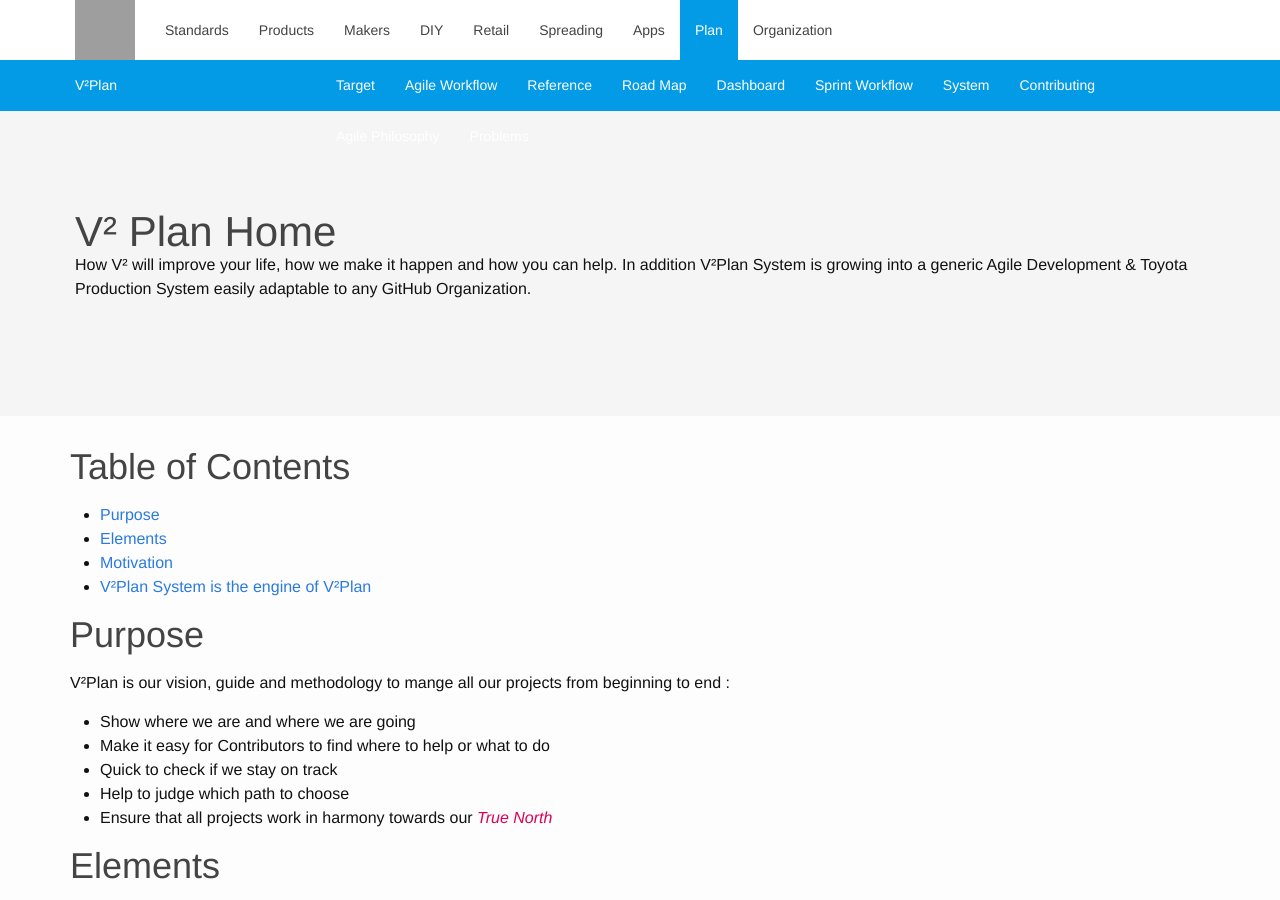
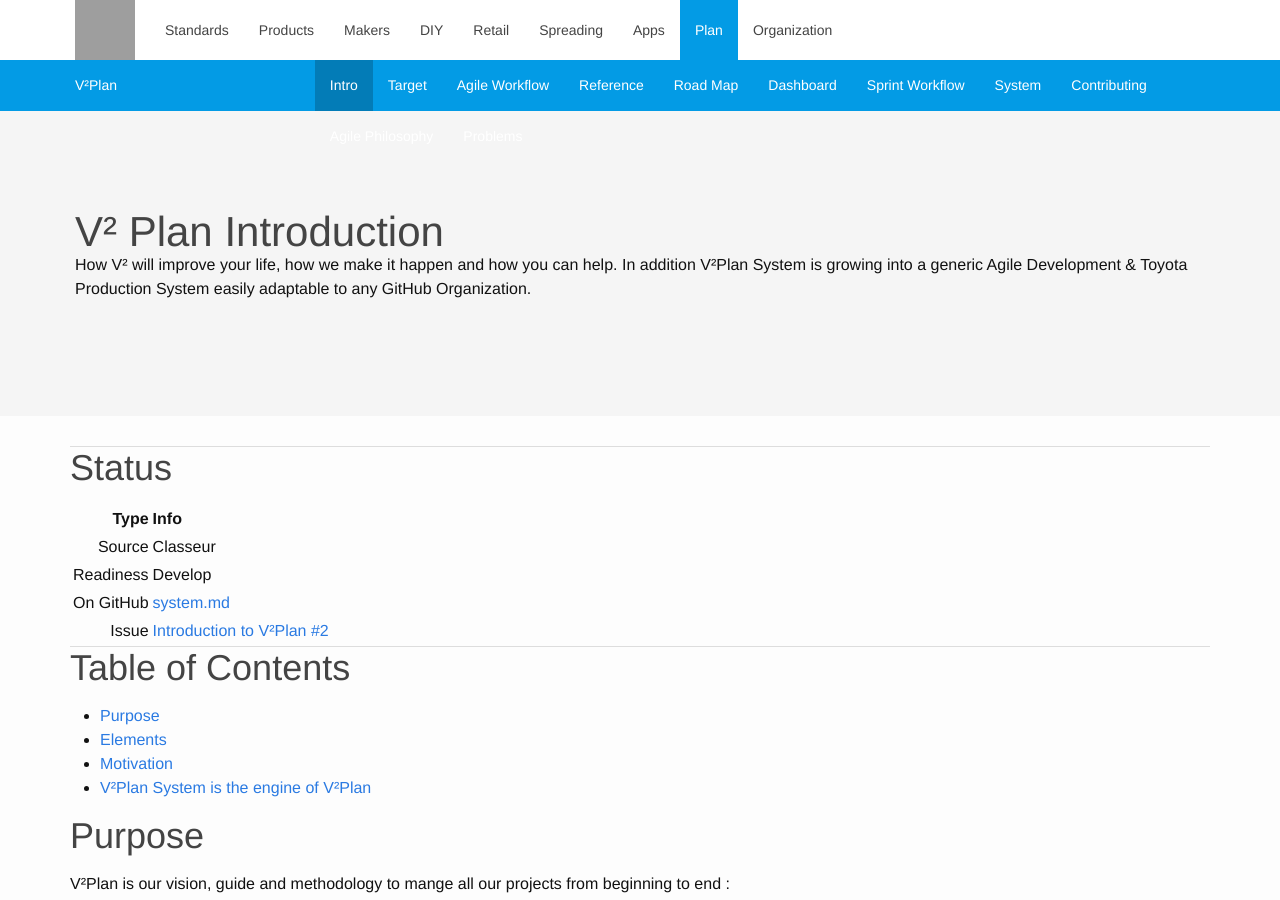
Before and after one commit to V-Squared/v2-Plan, a Jekyll site: the page built from index.md, in a window 1280 px wide and 900 px high. Built offline with Jekyll 4.4.1, drawn with Linux system fonts in a browser that asks for light colours; nearby versions of some CDN libraries; grey boxes are pictures that could not be loaded.

Commit message:
Add Status / Renamed from Home to Intro

```diff
--- a/index.md
+++ b/index.md
@@ -1,8 +1,26 @@
 ---
 layout: page
-title: V² Plan Home
+menu: Intro
+title: V² Plan Introduction
 description: How V² will improve your life, how we make it happen and how you can help. In addition V²Plan System is growing into a generic Agile Development & Toyota Production System easily adaptable to any GitHub Organization.
+breadcrumbs: Intro
+order: 1
 ---
+
+
+--------------------------
+
+# Status
+
+| Type  | Info |
+|------:|:-----|
+| Source | Classeur |
+| Readiness | Develop |
+| On GitHub | [system.md](https://github.com/V-Squared/v2-Plan/edit/gh-pages/system.md) |
+| Issue | [ Introduction to V²Plan #2](https://github.com/V-Squared/v2-Plan/issues/2) |
+
+--------------------------
+
 
 # Table of Contents
 - [Purpose](#purpose)
```
